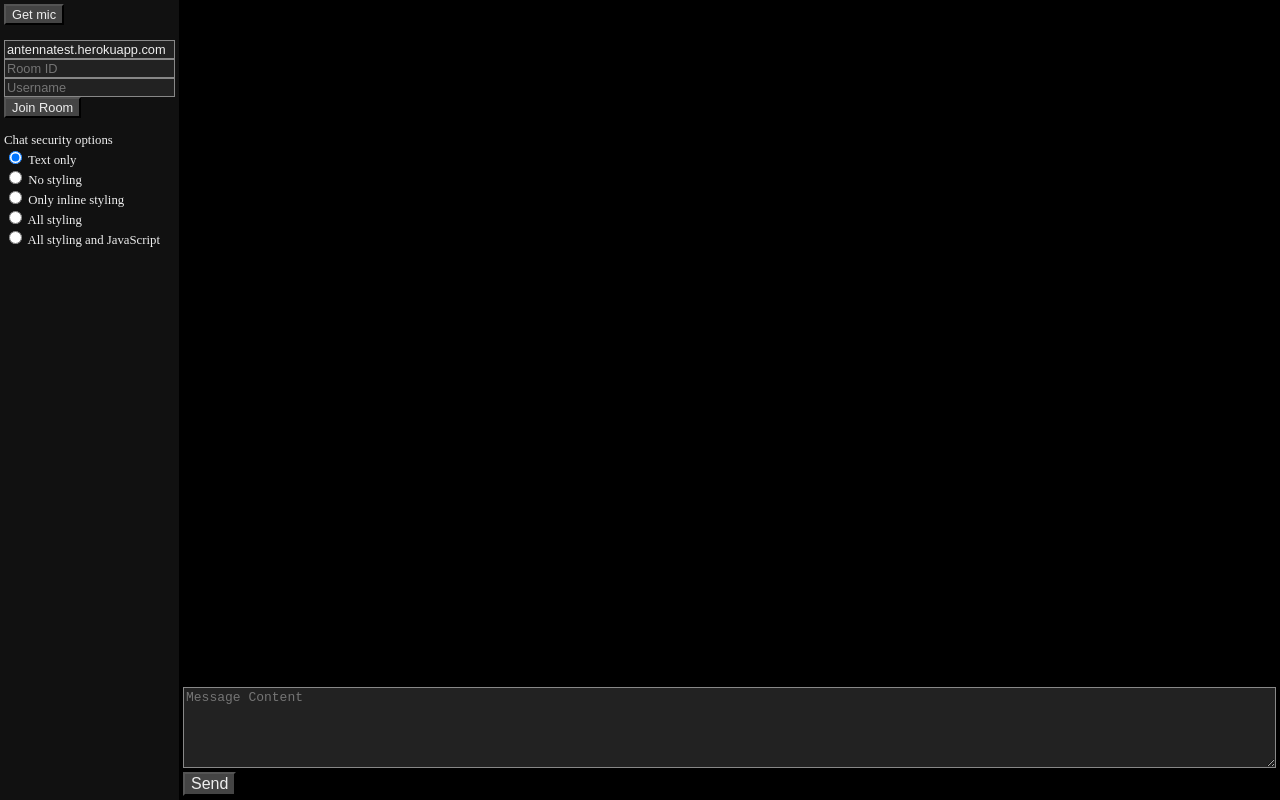
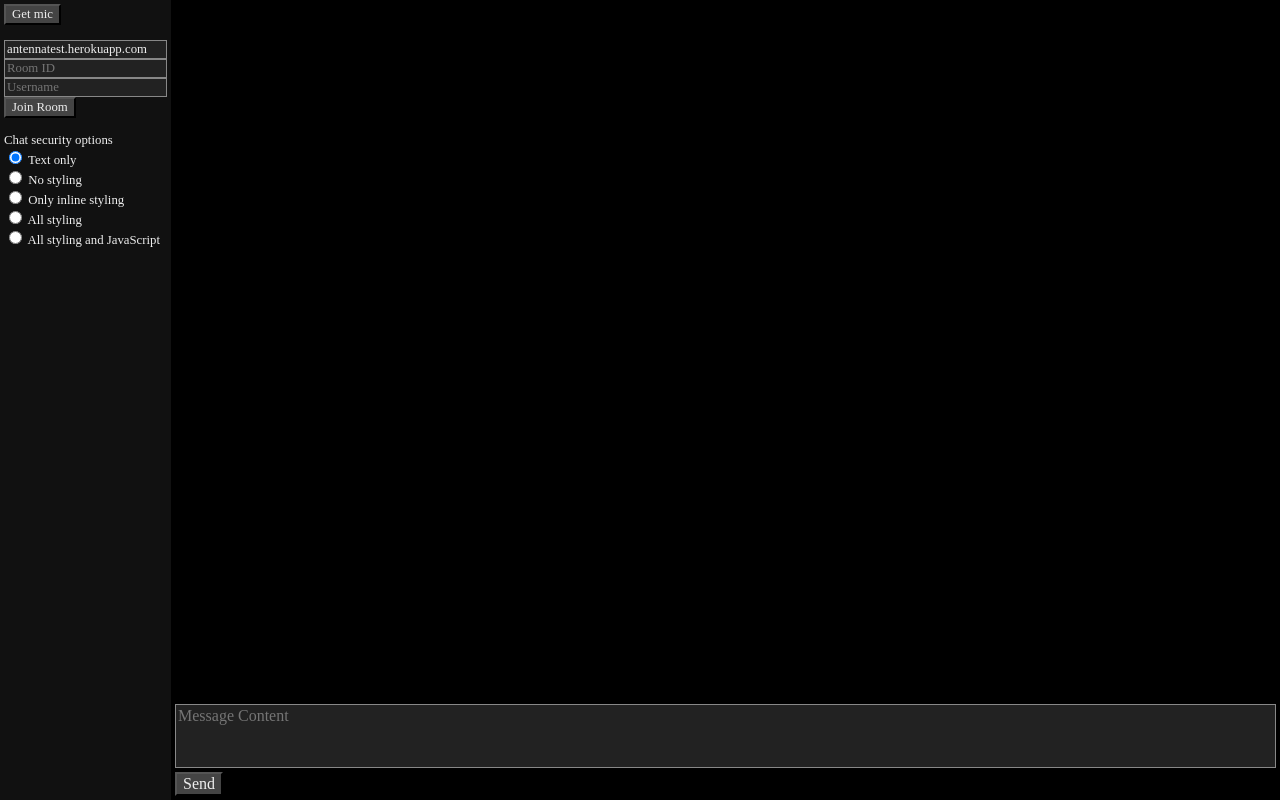
Before and after one commit to antenna-p2p/antenna-client, a plain HTML site: page client/index.html in a window 1280 px wide. Drawn offline with nearby package versions, Linux system fonts and the light colour scheme; no server answers.

Commit message:
css fixes

```diff
--- a/client/css/stylesheet.css
+++ b/client/css/stylesheet.css
@@ -28,16 +28,15 @@ body {
 	margin: 0;
 	width: 100vw;
 	height: 100vh;
-	font-size: var(font-size);
+	font-size: var(--font-size);
 }
 textarea, input, button {
 	color: var(--text-color);
-	font-size: inherit;
+	font: inherit;
 }
 textarea, input {
 	background-color: var(--background3);
 	border: solid 1px var(--highlight);
-	font-size: inherit;
 }
 button {
 	background-color: var(--background4);
@@ -95,6 +94,7 @@ button {
 }
 
 #createMsg-content {
-	resize: vertical;
+	resize: none;
 	width: 100%;
+	height: 4em;
 }
```
